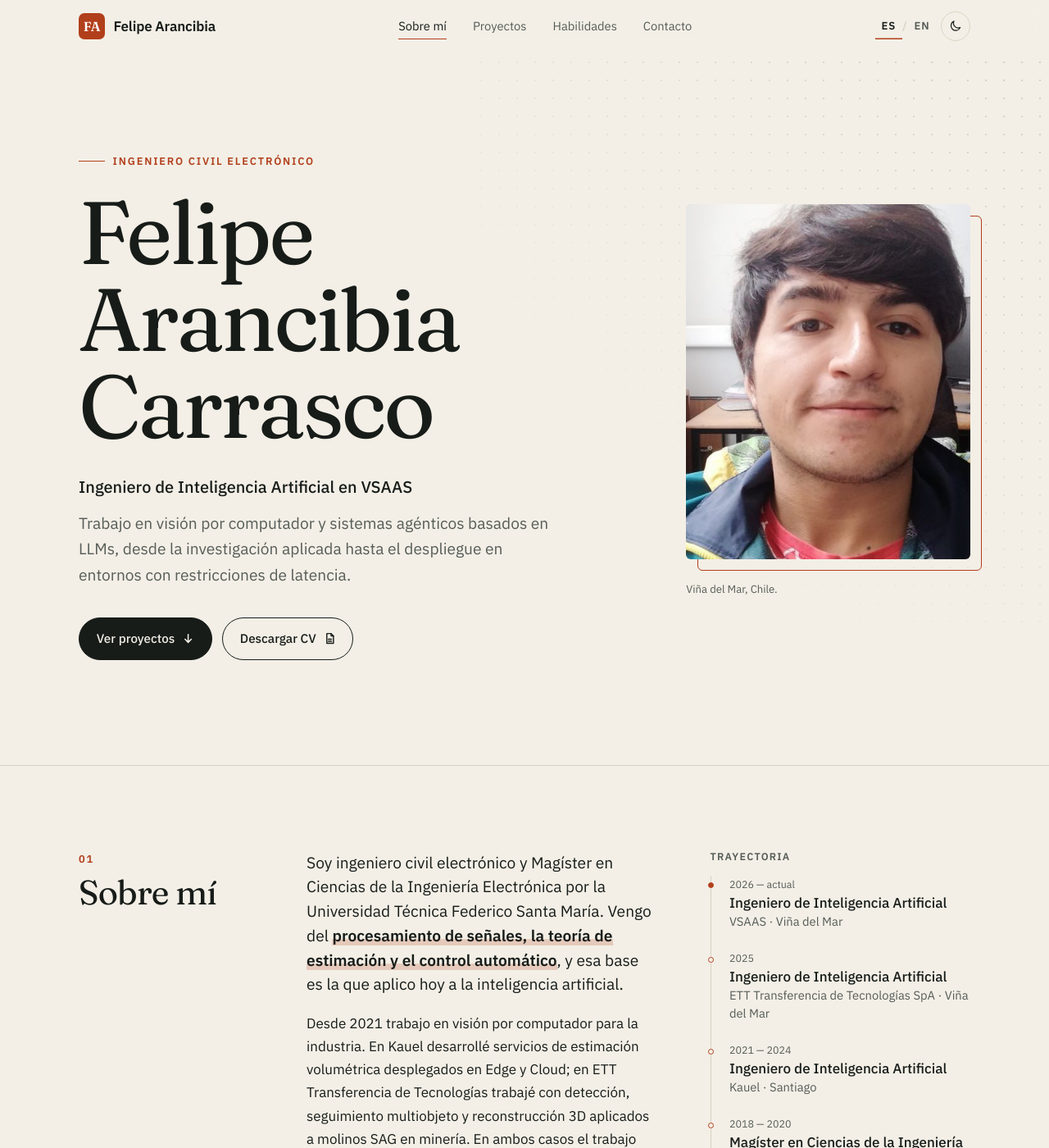
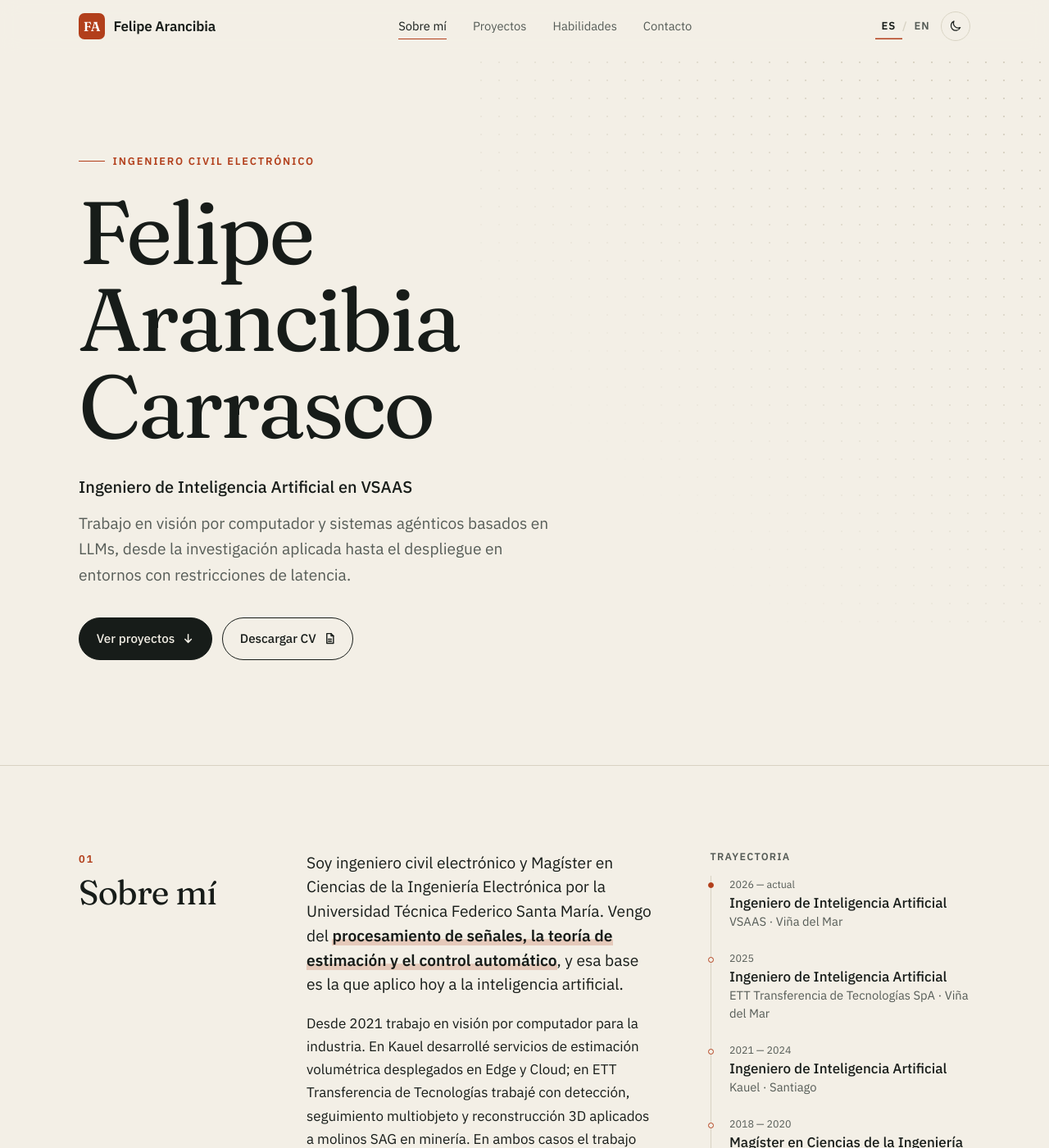
Before and after one commit to Felipearancibia94/felipearancibia94.github.io, a Jekyll site: the page index.html, which Jekyll copies as it is, in a window 1280 px wide and 1400 px high. Shown: the whole window at 82% size. Built offline with Jekyll 4.4.1, drawn with Linux system fonts in a browser that asks for light colours; some of the changed text lies outside the part shown.

Commit message:
Quita la foto del sitio y actualiza el LinkedIn
- Se elimina la foto del hero, el JSON-LD y el archivo assets/img/felipe_face.jpg.
- Las imágenes Open Graph (ES/EN) ya no muestran la foto.
- LinkedIn corregido a linkedin.com/in/felipearancibiac94 en Contacto y JSON-LD.
- Los CV en PDF incluyen el LinkedIn en la cabecera.

```diff
--- a/index.html
+++ b/index.html
@@ -42,12 +42,11 @@
     "jobTitle": "Ingeniero de Inteligencia Artificial",
     "worksFor": { "@type": "Organization", "name": "VSAAS" },
     "url": "https://felipearancibia94.github.io/",
-    "image": "https://felipearancibia94.github.io/assets/img/felipe_face.jpg",
     "inLanguage": "es",
     "email": "mailto:felipearancibiac94@gmail.com",
     "sameAs": [
       "https://github.com/felipearancibia94",
-      "https://www.linkedin.com/in/felipearancibia94"
+      "https://www.linkedin.com/in/felipearancibiac94"
     ],
     "alumniOf": {
       "@type": "CollegeOrUniversity",
@@ -232,18 +231,6 @@
     .btn-primary:hover { background: var(--accent); border-color: var(--accent); color: var(--accent-ink); }
     .btn-ghost:hover { border-color: var(--accent); color: var(--accent); }
 
-    .portrait { grid-column: 9 / 13; margin-top: 4.5rem; position: relative; }
-    .portrait-frame { position: relative; }
-    .portrait-frame::before {
-      content: ""; position: absolute; inset: 0; border: 1px solid var(--accent);
-      transform: translate(14px, 14px); border-radius: var(--radius); transition: transform .4s var(--ease);
-    }
-    .portrait:hover .portrait-frame::before { transform: translate(8px, 8px); }
-    .portrait img {
-      position: relative; width: 100%; aspect-ratio: 4 / 5; object-fit: cover; object-position: center 25%;
-      border-radius: var(--radius); background: var(--tag);
-    }
-    .portrait figcaption { margin-top: 1.6rem; font-size: .82rem; color: var(--muted); }
 
     /* ---------- Sections ---------- */
     section { scroll-margin-top: 4rem; }
@@ -363,7 +350,6 @@
     /* ---------- Responsive ---------- */
     @media (max-width: 62rem) {
       .hero-text { grid-column: 1 / 13; }
-      .portrait { grid-column: 1 / 8; margin-top: 0; max-width: 20rem; }
       .section-head { grid-column: 1 / 13; position: static; }
       .section-body { grid-column: 1 / 13; }
       .about { grid-template-columns: 1fr; }
@@ -383,7 +369,6 @@
       .nav a { font-size: .85rem; white-space: nowrap; padding: .55rem 0; }
       .nav a::after { bottom: .3rem; }
       .hero::before { width: 90%; height: 45%; }
-      .portrait { grid-column: 1 / 13; max-width: 16rem; }
       .projects { grid-template-columns: 1fr; }
       .card:nth-child(n) { grid-column: 1 / -1; margin-top: 0; }
       .skills { grid-template-columns: 1fr; }
@@ -451,12 +436,6 @@
             </div>
           </div>
 
-          <figure class="portrait reveal" style="--d:.2s">
-            <div class="portrait-frame">
-              <img src="assets/img/felipe_face.jpg" width="560" height="560" alt="Retrato de Felipe Arancibia, sonriendo levemente frente a la cámara" fetchpriority="high">
-            </div>
-            <figcaption>Viña del Mar, Chile.</figcaption>
-          </figure>
         </div>
       </div>
     </section>
@@ -643,9 +622,9 @@
                 </a>
               </li>
               <li>
-                <a href="https://www.linkedin.com/in/felipearancibia94" target="_blank" rel="noopener noreferrer">
+                <a href="https://www.linkedin.com/in/felipearancibiac94" target="_blank" rel="noopener noreferrer">
                   <svg class="ico" viewBox="0 0 24 24" fill="currentColor" aria-hidden="true"><path d="M20.45 20.45h-3.56v-5.57c0-1.33-.03-3.04-1.85-3.04-1.86 0-2.14 1.45-2.14 2.94v5.67H9.34V9h3.42v1.56h.05c.48-.9 1.64-1.85 3.37-1.85 3.6 0 4.27 2.37 4.27 5.46v6.28zM5.34 7.43a2.06 2.06 0 1 1 0-4.13 2.06 2.06 0 0 1 0 4.13zM7.12 20.45H3.56V9h3.56v11.45zM22.22 0H1.77C.79 0 0 .77 0 1.73v20.54C0 23.23.79 24 1.77 24h20.45c.98 0 1.78-.77 1.78-1.73V1.73C24 .77 23.2 0 22.22 0z"/></svg>
-                  <span class="label">LinkedIn</span><span class="handle">linkedin.com/in/felipearancibia94</span>
+                  <span class="label">LinkedIn</span><span class="handle">linkedin.com/in/felipearancibiac94</span>
                   <svg class="arrow" viewBox="0 0 16 16" fill="none" stroke="currentColor" stroke-width="1.6" stroke-linecap="round" stroke-linejoin="round" aria-hidden="true"><path d="M4 12L12 4M5 4h7v7"/></svg>
                   <span class="sr-only">(se abre en una pestaña nueva)</span>
                 </a>
```
Also changed, not shown: en/index.html (+3 -24 lines), assets/img/felipe_face.jpg (deleted), assets/img/og-en.png, assets/img/og-es.png, 2 other files.
